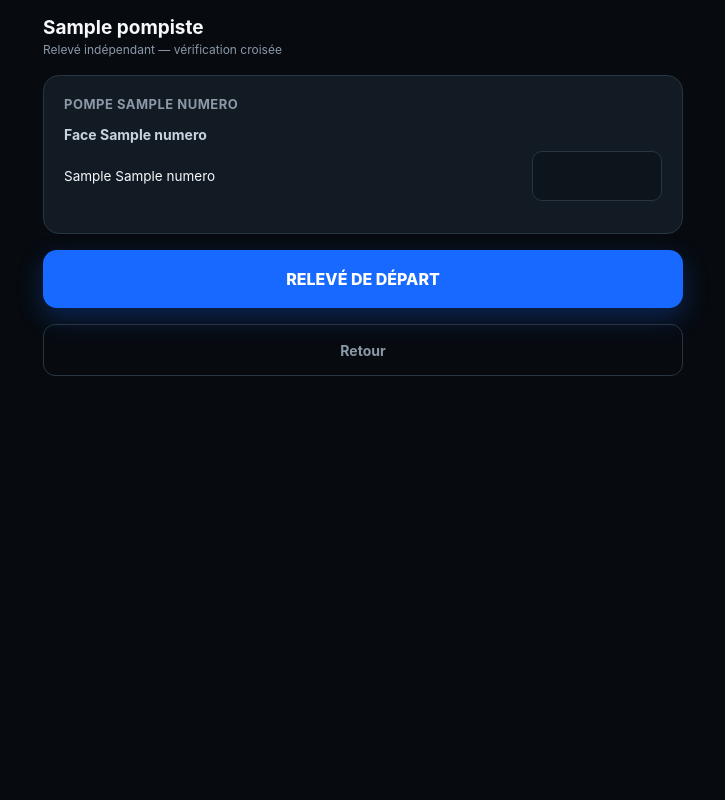
After one commit to Connecticlab/STATION_TRACK, a Django app: template accounts/templates/accounts/gerant_releve_pompiste.html in a window 1280 px wide. The commit adds this page. Shown: the whole page, without its empty margins (277-1002 px from the left). Run offline with Django 5.2, Linux system fonts and the light colour scheme; the template is opened without the code that fills it: most values are stand-ins (such as "Sample title", 1, 10 or a date in 2020).

Commit message:
Accounts: vue gerant_releve_pompiste (double verification croisee, capture IntegrityError explicite, controle peut_confronter avant confrontation)

```diff
--- a/accounts/templates/accounts/gerant_accueil.html
+++ b/accounts/templates/accounts/gerant_accueil.html
@@ -197,7 +197,7 @@ td{padding:10px 9px;border-bottom:1px solid #202a34}
               <thead><tr><th>Employé</th><th>Statut</th><th>Encaissé</th></tr></thead>
               <tbody>
                 {% for ligne in lignes %}
-                <tr>
+                <tr onclick="window.location.href='{% url 'accounts:gerant_releve_pompiste' ligne.pompiste.pk %}'" style="cursor:pointer;">
                   <td>{{ ligne.pompiste.nom_complet }}</td>
                   <td>
                     {% if ligne.statut == "pas_demarre" %}<span class="status muted">Pas démarré</span>
--- /dev/null
+++ b/accounts/templates/accounts/gerant_releve_pompiste.html
@@ -0,0 +1,120 @@
+<!DOCTYPE html>
+<html lang="fr">
+<head>
+<meta charset="UTF-8">
+<meta name="viewport" content="width=device-width, initial-scale=1.0">
+<title>StationTrack — Relevé indépendant</title>
+{% load formatage %}
+<style>
+:root{
+  --black:#070b10;--panel:#121a23;--line:#283542;
+  --blue:#1769ff;--orange:#ff7900;--green:#1fae63;--white:#f6f8fb;--muted:#8b98a8;
+  --danger:#ff5470;--danger-bg:rgba(255,84,112,.1);
+}
+*{box-sizing:border-box}
+html,body{margin:0;min-height:100%;font-family:-apple-system,BlinkMacSystemFont,"Segoe UI",Roboto,Arial,sans-serif;background:var(--black);color:var(--white)}
+body{padding:16px;padding-bottom:48px}
+.wrap{max-width:640px;margin:0 auto}
+.header{margin-bottom:18px}
+.header h1{font-size:19px;margin:0}
+.header .sub{font-size:12px;color:var(--muted);margin-top:3px}
+.card{background:var(--panel);border:1px solid var(--line);border-radius:16px;padding:20px;margin-bottom:16px}
+.card h2{font-size:13px;margin:0 0 4px;text-transform:uppercase;letter-spacing:.5px;color:var(--muted)}
+.card h3{font-size:14px;margin:14px 0 8px;color:#c8d3df}
+.pistolet-row{display:flex;align-items:center;justify-content:space-between;gap:12px;margin-bottom:12px}
+.pistolet-row label{flex:1;font-size:13.5px;color:var(--white)}
+.pistolet-row input{
+  width:130px;height:50px;background:#0c141c;border:1px solid var(--line);border-radius:10px;
+  color:white;font-size:20px;text-align:center;padding:0 8px;font-family:inherit
+}
+.pistolet-row input:focus{outline:none;border-color:var(--blue);box-shadow:0 0 0 3px rgba(23,105,255,.16)}
+.big-btn{
+  width:100%;height:58px;border:0;border-radius:14px;color:white;font-weight:800;
+  font-size:16px;cursor:pointer;margin-top:8px;font-family:inherit;text-decoration:none;
+  display:flex;align-items:center;justify-content:center
+}
+.big-btn.blue{background:var(--blue);box-shadow:0 10px 26px rgba(23,105,255,.28)}
+.big-btn.green{background:var(--green);box-shadow:0 10px 26px rgba(31,174,99,.28)}
+.wait-box{
+  background:rgba(255,121,0,.08);border:1px solid rgba(255,121,0,.3);color:#ffcf9e;
+  border-radius:12px;padding:16px;text-align:center;font-size:13px;margin-top:8px
+}
+.confirmation{text-align:center;padding:36px 20px}
+.confirmation .icon{font-size:48px;margin-bottom:10px}
+.confirmation h2{font-size:20px;margin:0 0 8px}
+.confirmation p{color:var(--muted);font-size:13.5px;margin:0}
+.error-banner{
+  background:var(--danger-bg);border:1px solid rgba(255,84,112,.32);color:#ffb3c0;
+  border-radius:10px;padding:12px 14px;font-size:13px;margin-bottom:16px
+}
+.error-banner ul{margin:6px 0 0;padding-left:18px}
+.back{
+  display:block;text-align:center;margin-top:16px;color:var(--muted);font-size:14px;font-weight:700;
+  text-decoration:none;height:52px;line-height:52px;border:1px solid var(--line);border-radius:12px
+}
+</style>
+</head>
+<body>
+<div class="wrap">
+
+  <div class="header">
+    <h1>{{ pompiste.nom_complet }}</h1>
+    <div class="sub">Relevé indépendant — vérification croisée</div>
+  </div>
+
+  {% if erreurs %}
+  <div class="error-banner">
+    Corrigez les points suivants :
+    <ul>{% for e in erreurs %}<li>{{ e }}</li>{% endfor %}</ul>
+  </div>
+  {% endif %}
+
+  {% if a_fin_gerant %}
+
+    <div class="card confirmation">
+      <div class="icon">✅</div>
+      <h2>Relevé complet</h2>
+      <p>Votre relevé indépendant de départ et de fin est enregistré pour aujourd'hui.</p>
+    </div>
+
+    {% if peut_confronter %}
+      <a class="big-btn green" href="{% url 'accounts:gerant_confronter' pompiste.pk %}">CONFRONTER ET CLÔTURER</a>
+    {% else %}
+      <div class="wait-box">⏳ En attente de la clôture du pompiste avant de pouvoir confronter.</div>
+    {% endif %}
+
+  {% else %}
+
+    <form method="post">
+      {% csrf_token %}
+      {% for groupe_pompe in structure %}
+        <div class="card">
+          <h2>Pompe {{ groupe_pompe.pompe.numero }}</h2>
+          {% for groupe_face in groupe_pompe.faces %}
+            <h3>Face {{ groupe_face.face.numero }}</h3>
+            {% for pistolet in groupe_face.pistolets %}
+              <div class="pistolet-row">
+                <label for="index_{{ pistolet.pk }}">
+                  {{ pistolet.get_carburant_display }} {{ pistolet.numero }}
+                </label>
+                <input type="number" step="0.01" inputmode="decimal"
+                       id="index_{{ pistolet.pk }}" name="index_{{ pistolet.pk }}" required>
+              </div>
+            {% endfor %}
+          {% endfor %}
+        </div>
+      {% endfor %}
+
+      {% if not a_depart_gerant %}
+        <button type="submit" class="big-btn blue">RELEVÉ DE DÉPART</button>
+      {% else %}
+        <button type="submit" class="big-btn blue">RELEVÉ DE FIN</button>
+      {% endif %}
+    </form>
+
+  {% endif %}
+
+  <a class="back" href="{% url 'accounts:gerant_accueil' %}">Retour</a>
+</div>
+</body>
+</html>
--- a/accounts/urls.py
+++ b/accounts/urls.py
@@ -15,4 +15,5 @@ urlpatterns = [
     path("gerant/jauge/", views.gerant_jauge, name="gerant_jauge"),
     path("gerant/depense/", views.gerant_depense, name="gerant_depense"),
     path("gerant/depot-bancaire/", views.gerant_depot_bancaire, name="gerant_depot_bancaire"),
+    path("gerant/releve/<int:pompiste_id>/", views.gerant_releve_pompiste, name="gerant_releve_pompiste"),
 ]
```
Also changed, not shown: accounts/views.py (+111 -0 lines).
